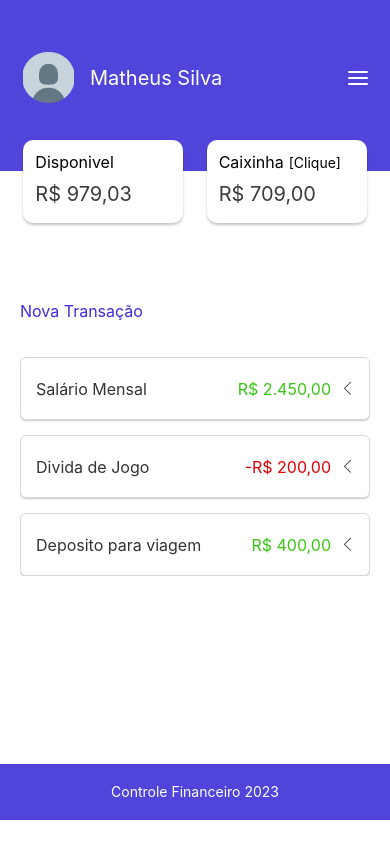
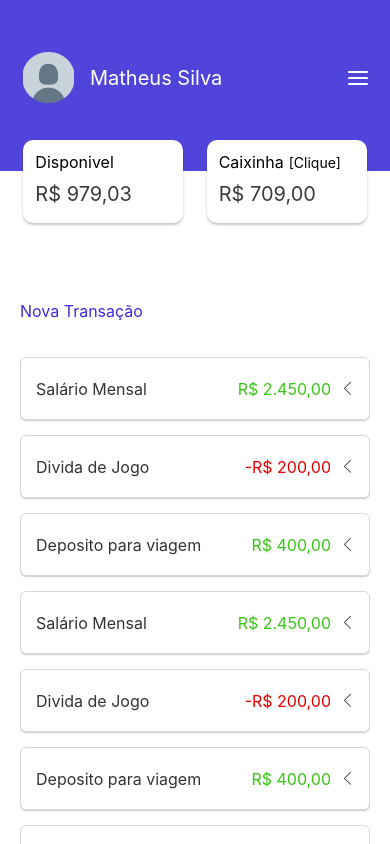
Before and after one commit to VandersonT/controle-financeiro2x, a React Native app: screen /Home in a window 390 px wide. Built offline with nearby package versions, Linux system fonts and the light colour scheme.

Commit message:
Creating newTransaction modal pt1 - scroll to top and active modal.

```diff
--- /dev/null
+++ b/src/components/NewTransaction/index.tsx
@@ -0,0 +1,18 @@
+import { Text, TouchableOpacity, View } from 'react-native';
+import styles from './style';
+
+type Props = {
+    closeFnc: () => void
+}
+
+const NewTransaction = ({ closeFnc }: Props) => {
+    return (
+        <View style={styles.bgDark}>
+            <TouchableOpacity onPress={closeFnc}>
+                <Text style={styles.t}>testeeeeeeeee</Text>
+            </TouchableOpacity>
+        </View>
+    );
+}
+
+export default NewTransaction;
--- /dev/null
+++ b/src/components/NewTransaction/style.ts
@@ -0,0 +1,25 @@
+import { StyleSheet, Dimensions } from "react-native";
+import { Theme } from "../../global/theme";
+
+
+const screenHeight = Dimensions.get('window').height;
+
+
+const styles = StyleSheet.create({
+    bgDark: {
+        width: '100%',
+        height: screenHeight,
+        position: 'absolute',
+        top: 0,
+        zIndex: 4,
+        backgroundColor: 'rgba(0, 0, 0, 0.7)',
+        display: 'flex',
+        justifyContent: 'center',
+        alignItems: 'center'
+    },
+    t: {
+        color: 'white'
+    }
+});
+
+export default styles;
--- a/src/screens/Home/index.tsx
+++ b/src/screens/Home/index.tsx
@@ -1,7 +1,7 @@
 /*----------------------------------------*/
 /*              IMPORTS                   */
 /*----------------------------------------*/
-import React, { useState } from "react";
+import React, { useState, useRef } from "react";
 import { View, Text, Button, TouchableOpacity, ScrollView, FlatList } from 'react-native';
 import { SimpleLineIcons } from '@expo/vector-icons';
 
@@ -18,7 +18,7 @@ import { Transaction } from "../../Types/Transaction";
 //Components
 import Header from '../../components/Header';
 import Footer from "../../components/Footer";
-
+import NewTransaction from "../../components/NewTransaction";
 
 
 
@@ -28,7 +28,19 @@ const Home = ({ navigation }: any) => {
     let transactions:Transaction[] = [
         {id: '0', title: 'Salário Mensal', value: 2450.00, description: 'Ganhei do meu Trabalho.', date: '28/03/2023', 'where': 'disponível'},
         {id: '1', title: 'Divida de Jogo', value: -200.00, description: 'Pagamento da divida e eu estava sem dinheiro.', date: '27/03/2023', 'where': 'Emergência'},
-        {id: '2', title: 'Deposito para viagem', value: 400.00, description: 'Ganhei por ajudar um amigo esse valor.', date: '26/03/2023', 'where': 'Viagem'}
+        {id: '2', title: 'Deposito para viagem', value: 400.00, description: 'Ganhei por ajudar um amigo esse valor.', date: '26/03/2023', 'where': 'Viagem'},
+        {id: '3', title: 'Salário Mensal', value: 2450.00, description: 'Ganhei do meu Trabalho.', date: '28/03/2023', 'where': 'disponível'},
+        {id: '4', title: 'Divida de Jogo', value: -200.00, description: 'Pagamento da divida e eu estava sem dinheiro.', date: '27/03/2023', 'where': 'Emergência'},
+        {id: '5', title: 'Deposito para viagem', value: 400.00, description: 'Ganhei por ajudar um amigo esse valor.', date: '26/03/2023', 'where': 'Viagem'},
+        {id: '6', title: 'Salário Mensal', value: 2450.00, description: 'Ganhei do meu Trabalho.', date: '28/03/2023', 'where': 'disponível'},
+        {id: '7', title: 'Divida de Jogo', value: -200.00, description: 'Pagamento da divida e eu estava sem dinheiro.', date: '27/03/2023', 'where': 'Emergência'},
+        {id: '8', title: 'Deposito para viagem', value: 400.00, description: 'Ganhei por ajudar um amigo esse valor.', date: '26/03/2023', 'where': 'Viagem'},
+        {id: '9', title: 'Salário Mensal', value: 2450.00, description: 'Ganhei do meu Trabalho.', date: '28/03/2023', 'where': 'disponível'},
+        {id: '10', title: 'Divida de Jogo', value: -200.00, description: 'Pagamento da divida e eu estava sem dinheiro.', date: '27/03/2023', 'where': 'Emergência'},
+        {id: '11', title: 'Deposito para viagem', value: 400.00, description: 'Ganhei por ajudar um amigo esse valor.', date: '26/03/2023', 'where': 'Viagem'},
+        {id: '12', title: 'Salário Mensal', value: 2450.00, description: 'Ganhei do meu Trabalho.', date: '28/03/2023', 'where': 'disponível'},
+        {id: '13', title: 'Divida de Jogo', value: -200.00, description: 'Pagamento da divida e eu estava sem dinheiro.', date: '27/03/2023', 'where': 'Emergência'},
+        {id: '14', title: 'Deposito para viagem', value: 400.00, description: 'Ganhei por ajudar um amigo esse valor.', date: '26/03/2023', 'where': 'Viagem'},
 
     ];
 
@@ -37,12 +49,27 @@ const Home = ({ navigation }: any) => {
     /*----------------------------------------*/
         const [ seeMore, setSeeMore ] = useState<boolean[]>([false]);
         const [ transactionOpened, setTransactionOpened ] = useState<Number>(-1);
-
-
+        const [ scrollEnabled, setScrollEnabled ] = useState<boolean>(true);
+        const [ newTrasactionStatus, setNewTransactionStatus ] = useState<Boolean>(false);
 
     /*----------------------------------------*/
     /*             FUNCTIONS                  */
     /*----------------------------------------*/
+
+        const scrollViewRef = useRef<ScrollView>(null);
+
+        const handleScrollToTop = () => {
+            setScrollEnabled(false);
+            setNewTransactionStatus(true);
+            scrollViewRef.current?.scrollTo({ y: 0, animated: true });
+        }
+
+        const closeNewTransaction = () => {
+            setScrollEnabled(true);
+            setNewTransactionStatus(false);
+            /*Limpa os campos também*/
+        }
+
         const openTransaction = (index: any) => {
 
             const aux = [];
@@ -108,15 +135,21 @@ const Home = ({ navigation }: any) => {
         }
 
     return (
-        <ScrollView style={styles.container} showsVerticalScrollIndicator={false}>
+        <ScrollView ref={scrollViewRef} scrollEnabled={scrollEnabled} style={styles.container} showsVerticalScrollIndicator={false}>
+
+            {newTrasactionStatus &&
+                <NewTransaction closeFnc={closeNewTransaction} />
+            }
 
             <Header nav={navigation} showMoney={true} />
 
             <View style={styles.main}>
 
-                <TouchableOpacity>
+                <TouchableOpacity onPress={handleScrollToTop}>
                     <Text style={styles.newTransaction}>Nova Transação</Text>
                 </TouchableOpacity>
+
+
 
                 <View style={styles.transactionsBox}>
 
```
